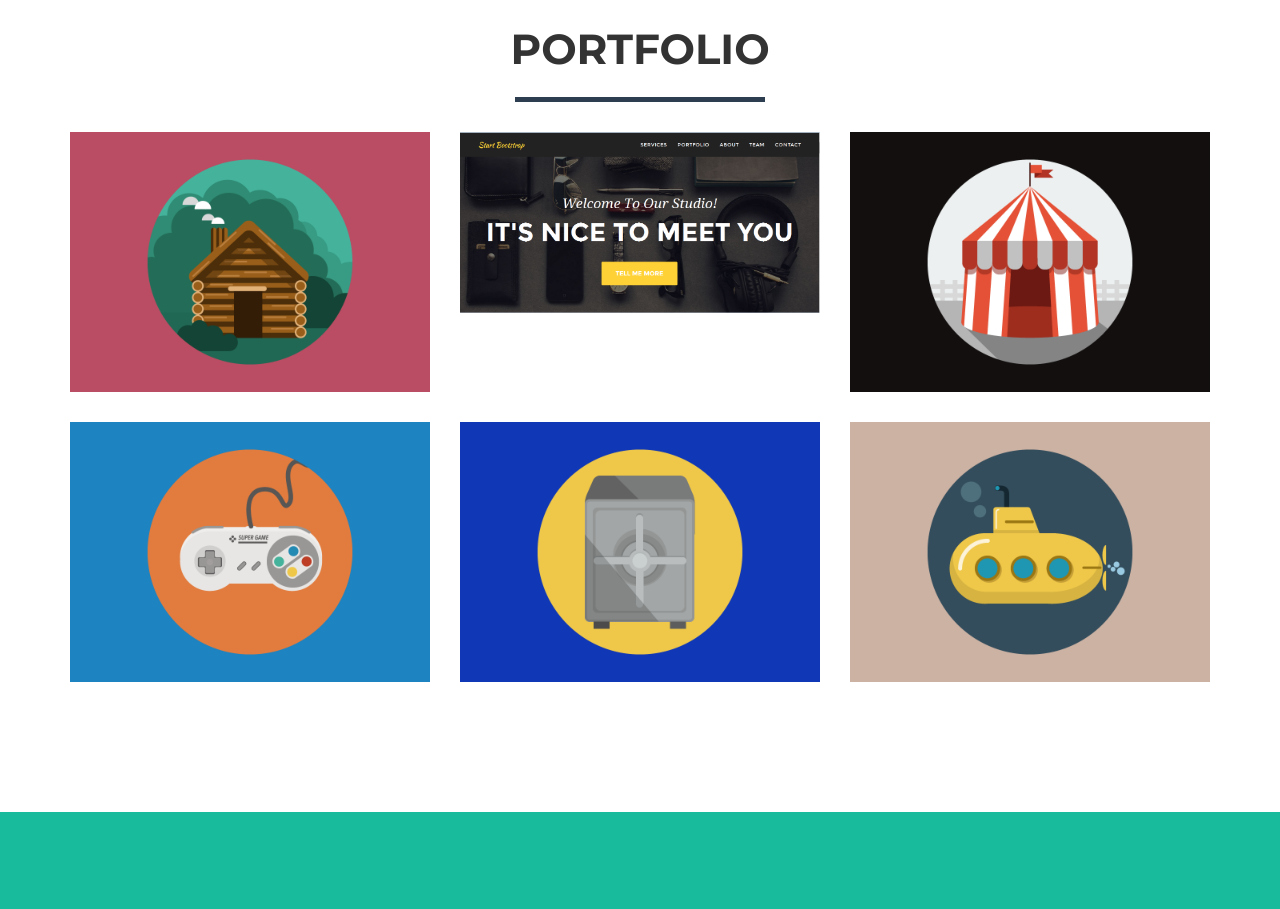
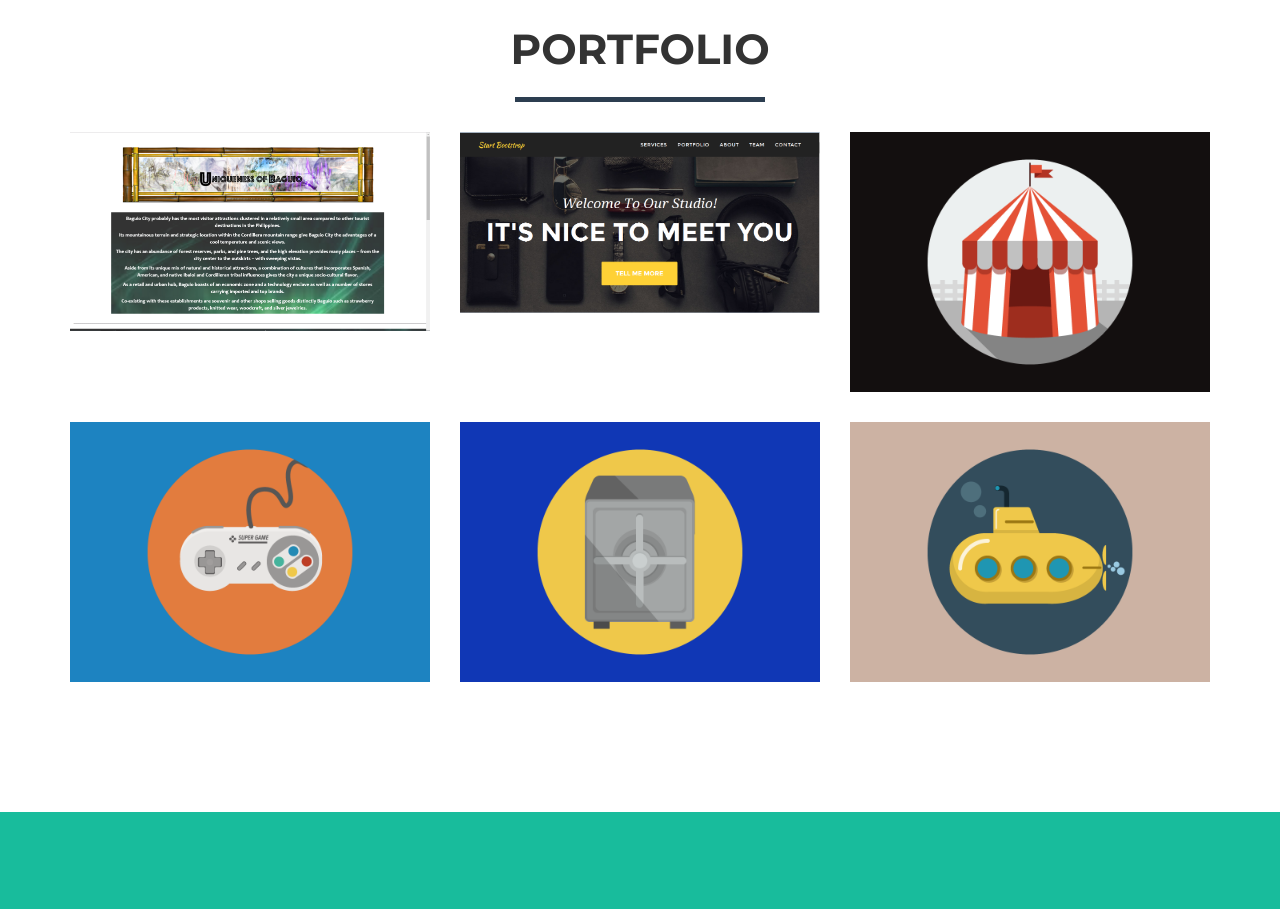
Before and after one commit to KevinQuinto/Quinto.github.io, a website: page index.html in a window 1280 px wide. Shown: the part 840-1749 px from the top of the page. Drawn offline with nearby package versions, Linux system fonts and the light colour scheme; files whose address does not match are found by name.

Commit message:
Update index.html

```diff
--- a/index.html
+++ b/index.html
@@ -99,7 +99,7 @@
                                 <i class="fa fa-search-plus fa-3x"></i>
                             </div>
                         </div>
-                        <img src="img/portfolio/cabin.png" class="img-responsive" alt="">
+                        <img src="img/project.png" class="img-responsive" alt="">
                     </a>
                 </div>
                 <div class="col-sm-4 portfolio-item">
@@ -302,8 +302,8 @@
                         <div class="modal-body">
                             <h2>Project</h2>
                             <hr class="star-primary">
-                            <img src="img/portfolio/project.png" class="img-responsive img-centered" alt="">
-                            <p>Use this area of the page to describe your project. The icon above is part of a free icon set by <a href="https://sellfy.com/p/8Q9P/jV3VZ/">Flat Icons</a>. On their website, you can download their free set with 16 icons, or you can purchase the entire set with 146 icons for only $12!</p>
+                            <img src="img/project.png" class="img-responsive img-centered" alt="">
+                            <p>This area shows a <a href="https://sellfy.com/p/8Q9P/jV3VZ/">website</a>we are developing for our tourist spot in Baguio.</p>
                             <ul class="list-inline item-details">
                                 <li>Client:
                                     <strong><a href="https://kevinquinto.github.io/project.github.io/">Start Bootstrap</a>
```
